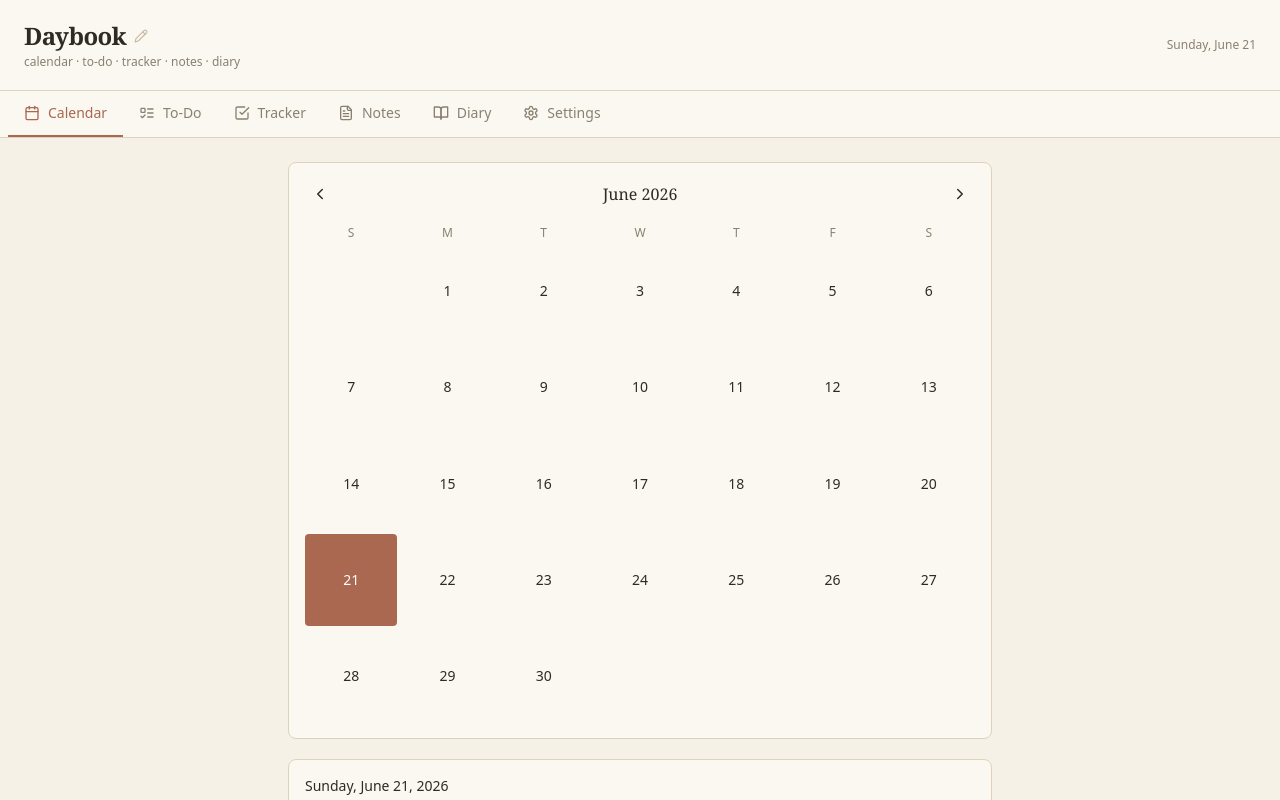
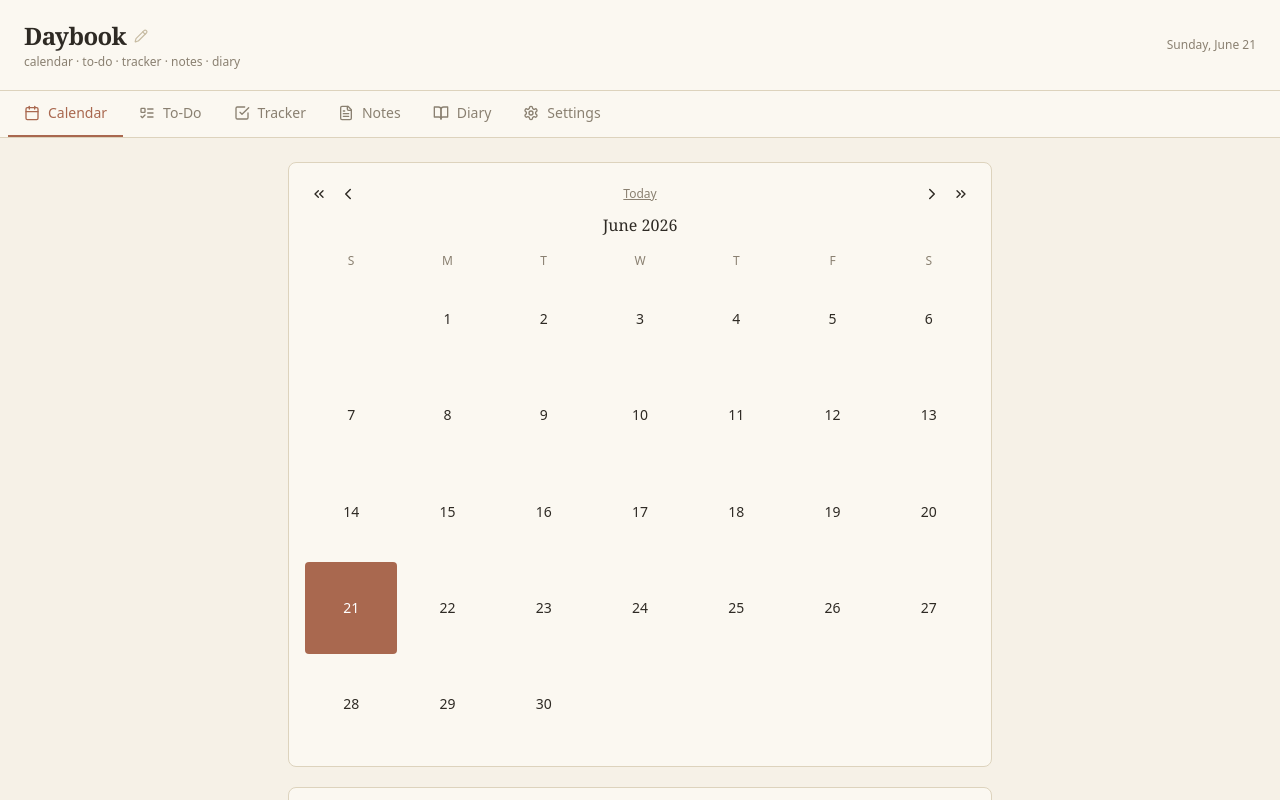
Before and after one commit to mjpromero24-crypto/Daybook, a React (Vite) app: page / in a window 1280 px wide. Shown: the top 800 px of the page. Built offline with nearby package versions, Linux system fonts and the light colour scheme.

Commit message:
Update App.jsx

```diff
--- a/src/App.jsx
+++ b/src/App.jsx
@@ -1,5 +1,5 @@
 import { useState, useEffect, useCallback, useRef } from "react";
-import { Calendar as CalendarIcon, CheckSquare, FileText, BookOpen, Plus, Trash2, ChevronLeft, ChevronRight, ChevronUp, ChevronDown, X, ListTodo, Briefcase, Home, Pencil, Check, Palette, Settings as SettingsIcon, GripVertical } from "lucide-react";
+import { Calendar as CalendarIcon, CheckSquare, FileText, BookOpen, Plus, Trash2, ChevronLeft, ChevronRight, ChevronsLeft, ChevronsRight, ChevronUp, ChevronDown, X, ListTodo, Briefcase, Home, Pencil, Check, Palette, Settings as SettingsIcon, GripVertical } from "lucide-react";
 
 const ACCENTS = [
   { name: "Terracotta", value: "#A9684F" },
@@ -278,15 +278,35 @@ function CalendarView({ events, saveEvents }) {
   return (
     <div className="space-y-5">
       <Card className="p-4">
-        <div className="flex items-center justify-between mb-4">
-          <button onClick={() => setCursor(new Date(year, month - 1, 1))} className="p-1.5 rounded hover:bg-[#EDE6D6]">
-            <ChevronLeft size={18} />
+        <div className="flex items-center justify-between mb-1">
+          <div className="flex items-center">
+            <button onClick={() => setCursor(new Date(year - 1, month, 1))} className="p-1.5 rounded hover:bg-[#EDE6D6]" title="Previous year">
+              <ChevronsLeft size={16} />
+            </button>
+            <button onClick={() => setCursor(new Date(year, month - 1, 1))} className="p-1.5 rounded hover:bg-[#EDE6D6]" title="Previous month">
+              <ChevronLeft size={18} />
+            </button>
+          </div>
+          <button
+            onClick={() => {
+              const now = new Date();
+              setCursor(now);
+              setSelected(todayKey(now));
+            }}
+            className="text-xs text-[#8A8071] hover:text-[var(--accent)] underline"
+          >
+            Today
           </button>
-          <span className="font-medium" style={{ fontFamily: "Georgia, serif" }}>{monthNames[month]} {year}</span>
-          <button onClick={() => setCursor(new Date(year, month + 1, 1))} className="p-1.5 rounded hover:bg-[#EDE6D6]">
-            <ChevronRight size={18} />
-          </button>
+          <div className="flex items-center">
+            <button onClick={() => setCursor(new Date(year, month + 1, 1))} className="p-1.5 rounded hover:bg-[#EDE6D6]" title="Next month">
+              <ChevronRight size={18} />
+            </button>
+            <button onClick={() => setCursor(new Date(year + 1, month, 1))} className="p-1.5 rounded hover:bg-[#EDE6D6]" title="Next year">
+              <ChevronsRight size={16} />
+            </button>
+          </div>
         </div>
+        <p className="text-center font-medium mb-4" style={{ fontFamily: "Georgia, serif" }}>{monthNames[month]} {year}</p>
         <div className="grid grid-cols-7 gap-1 text-center text-xs text-[#8A8071] mb-1">
           {dayNames.map((d, i) => <div key={i}>{d}</div>)}
         </div>
```
